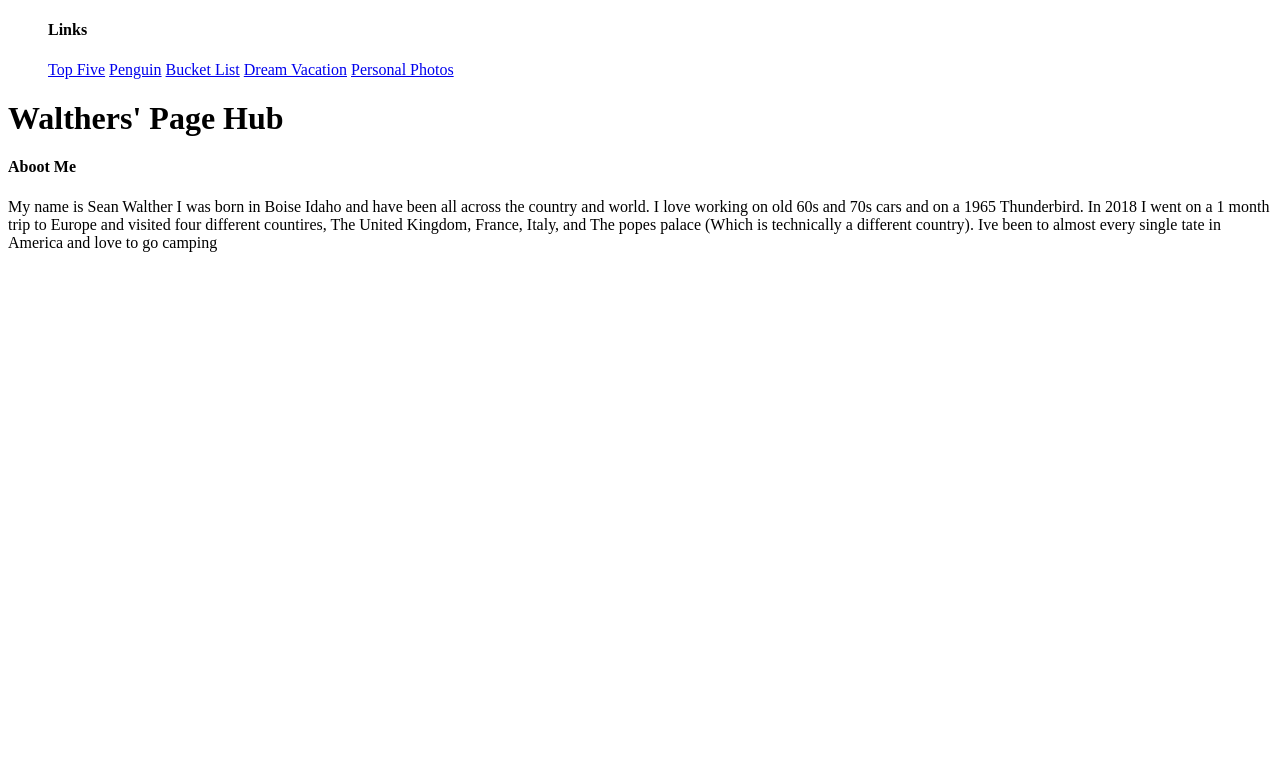
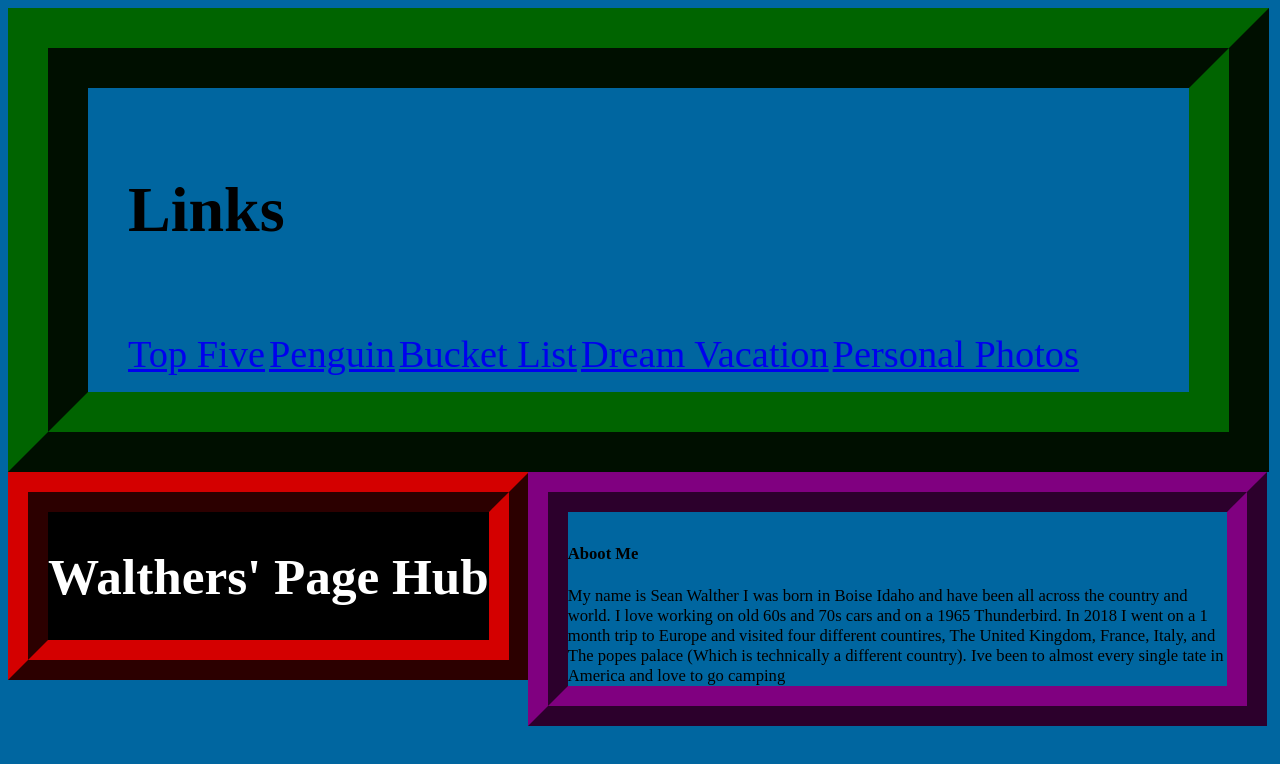
Before and after one commit to swalther23/swalther23.github.io, a plain HTML site: page index.html in a window 1280 px wide. Drawn offline with Linux system fonts and the light colour scheme.

Commit message:
Fixed Css

```diff
--- a/index.html
+++ b/index.html
@@ -3,7 +3,7 @@
 <head>
 <meta charset="utf-8">
 <title>Walthers' Page Hub</title>
-	<link rel="stylesheet" href="Walthers' Page Hub/style.css">
+	<link rel="stylesheet" href="style.css">
 </head>
 
 <body>
@@ -12,11 +12,11 @@
 	<div class="LINKS PAGES">
 		<ul>
 		<h4 id="Links">Links</h4>
-		<a href="Walthers' Page Hub/top5.html" class="websites" >Top Five</a>
-		<a href="Walthers' Page Hub/Penguin.html" class="websites" >Penguin</a>
-		<a href="Walthers' Page Hub/bucketlist.html" class="websites" >Bucket List</a>
-		<a href="Walthers' Page Hub/dreamvacation.html" class="websites" >Dream Vacation</a>
-		<a href="Walthers' Page Hub/myphotos" class="websites">Personal Photos</a>
+		<a href="top5.html" class="websites" >Top Five</a>
+		<a href="Penguin.html" class="websites" >Penguin</a>
+		<a href="bucketlist.html" class="websites" >Bucket List</a>
+		<a href="dreamvacation.html" class="websites" >Dream Vacation</a>
+		<a href="myphotos" class="websites">Personal Photos</a>
 		</ul>
 	</div>
 	<div id="title" class="TITLE">
```
